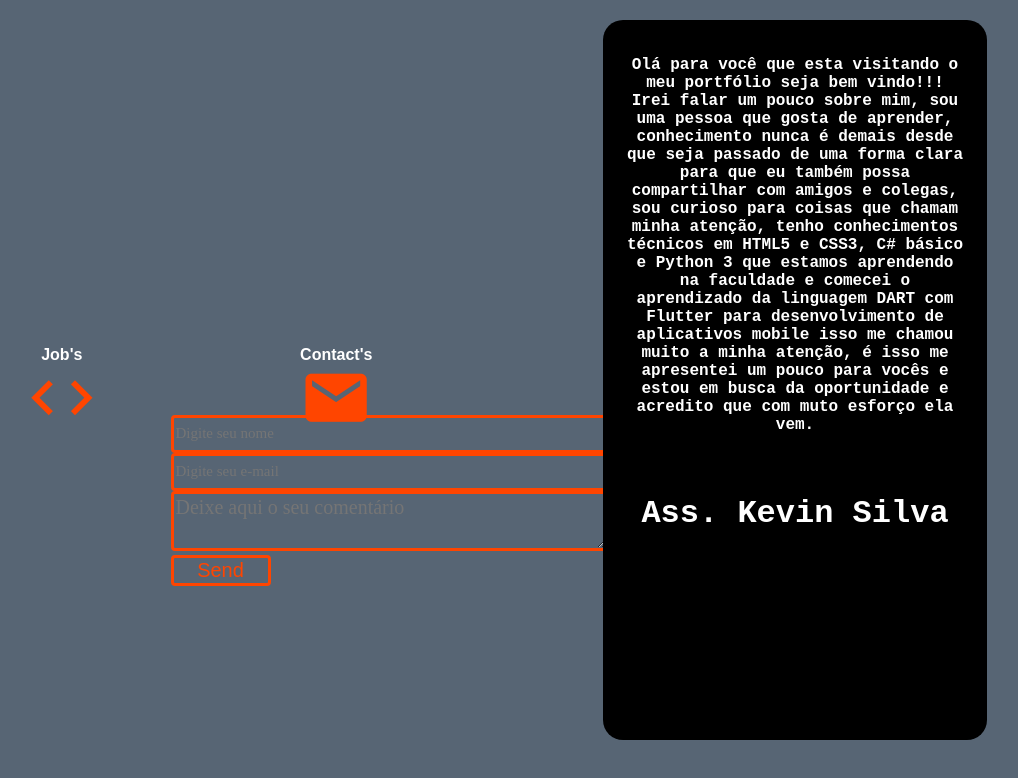
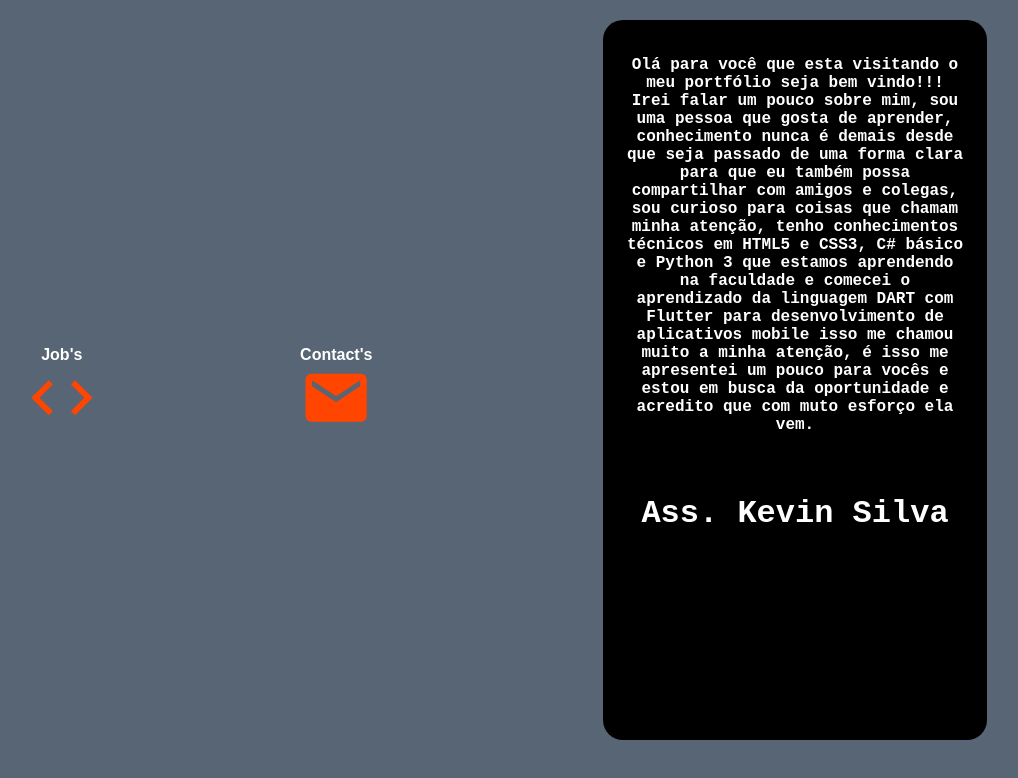
Before and after one commit to KevinSilva11/portfolio_web, a plain HTML site: page index.html in a window 1280 px wide. Shown: the whole page, without its empty margins (249-1267 px from the left). Drawn offline with nearby package versions, Linux system fonts and the light colour scheme; a script that the page names is missing.

Commit message:
Alteraçoes básicas

```diff
--- a/CSS/index.css
+++ b/CSS/index.css
@@ -77,56 +77,3 @@ p{
     text-align: center;
 
 }
-
-#opiniao{
-    margin: 0 auto;
-    width: 100px;
-    height: 1000px;
-    display: flex;
-    flex-direction: row;
-    justify-content: center;
-    align-items: center;
-}
-
-input{
-    height: 30px;
-    margin: 0 auto;
-    background-color: #576574;
-    border: 3px solid;
-    color: orangered;
-    font-size: 15px;
-    border-radius: 4px;
-    font-family: "Times New Roman", Times, serif;
-}
-
-
-
-textarea{
-    width: 428px;
-    height: 50px;
-    margin: 0 auto;
-    background-color: #576574;
-    border: 3px solid;
-    color: orangered;
-    font-size: 20px;
-    border-radius: 4px;
-    font-family: "Times New Roman", Times, serif;
-}
-
-button{
-    width: 100px;
-    background-color: #576574;
-    border: 3px solid;
-    color: orangered;
-    border-radius: 4px;
-    font-size: 20px;
-}
-
-button:hover{
-    border-radius: 5px;
-    font-size: 20px;
-    background-color: orangered;
-    color: #576574;
-    transition: 0.3s;
-    font: bold;
-}
--- a/JS/index.js
+++ /dev/null
@@ -1 +0,0 @@
-//alert("Hello World!");
--- a/index.html
+++ b/index.html
@@ -5,7 +5,7 @@
     <meta name="viewport" content="width=device-width, initial-scale=1.0">
     <meta http-equiv="X-UA-Compatible" content="ie=edge">
     <link rel="stylesheet" href="CSS/index.css">
-    <script src="https://ajax.googleapis.com/ajax/libs/jquery/3.3.1/jquery.min.js"></script>
+    <script src="https://ajax.googleapis.com/ajax/libs/jquery/3.4.1/jquery.min.js"></script>
     <link href="https://unpkg.com/ionicons@4.5.0/dist/css/ionicons.min.css" rel="stylesheet">
     <script src="JS/index.js"></script>
     <title>Portfólio by Kevin</title>
@@ -29,15 +29,8 @@
             <h1 class="h1_aboutme">Ass. Kevin Silva</h1>
         </div>
 
-        <div id="opiniao">
-            <form>
-                <input name="nome" placeholder="Digite seu nome" type="text" size="50"><br/>
-                <input name="email" placeholder="Digite seu e-mail" type="email" size="50">
-                <textarea name="comentario" placeholder="Deixe aqui o seu comentário" id="" cols="30" rows="10"></textarea>
-                <button>Send</button>
-            </form>
 
-        </div>
+
 
     </body>
 </html>
```
